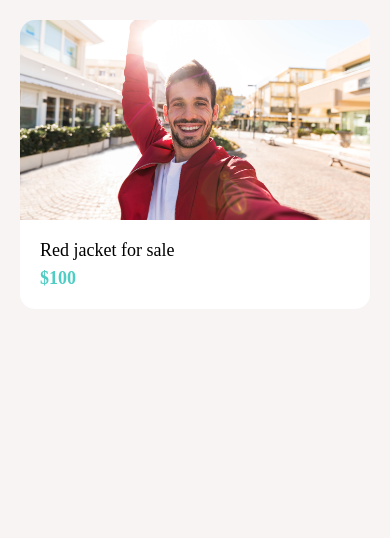
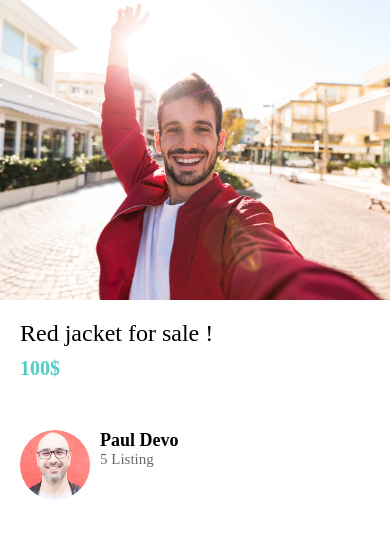
Before and after one commit to SuperBT02/DoneWithIt, a React Native app: screen / in a window 390 px wide. Shown: the top 538 px of the page. Built offline with nearby package versions, Linux system fonts and the light colour scheme.

Commit message:
Listing DetailScreen and ListItem component

```diff
--- a/App.js
+++ b/App.js
@@ -5,18 +5,8 @@
 import AppText from "./app/components/AppText";
 import AppButton from "./app/components/AppButton";
 import Card from "./app/components/Card";
+import ListingDetailsScreen from "./app/screens/ListingDetailsScreen";
 
 export default function App() {
-  return <View style={{
-    backgroundColor: "#f8f4f4",
-    padding: 20,
-    paddingtop: 100,
-    flex:1,
-  }}>
-    <Card
-      title="Red jacket for sale"
-      subTitle="$100"
-      image={require("./app/assets/jacket.jpg")}
-    />
-  </View>;
+  return <ListingDetailsScreen />;
 }
--- /dev/null
+++ b/app/components/ListItem.js
@@ -0,0 +1,37 @@
+import React from "react";
+import { View, StyleSheet, Image} from "react-native";
+import AppText from "./AppText";
+import colors from "../config/colors";
+
+function ListItem({ title, subTitle, image }) {
+  return (
+    <View style={styles.container}>
+          <Image source={image} style={ styles.image} />
+      <View>
+        <AppText style={styles.title}>{title}</AppText>
+        <AppText style={styles.subTitle}>{subTitle}</AppText>
+      </View>
+    </View>
+  );
+}
+
+const styles = StyleSheet.create({
+  container: {
+    flexDirection: "row",
+  },
+  image: {
+    width: 70,
+    height: 70,
+    borderRadius: 35,
+    marginRight: 10,
+    },
+    title: {
+        fontWeight: "600",
+
+    },
+    subTitle: {
+        color: colors.gray,
+        fontSize:15
+    },
+});
+export default ListItem;
--- a/app/config/colors.js
+++ b/app/config/colors.js
@@ -3,4 +3,5 @@
   secondary: "#4ecdc4",
   black: "#000",
   white: '#fff',
+  gray:'#6e6969',
 };
--- /dev/null
+++ b/app/screens/ListingDetailsScreen.js
@@ -0,0 +1,50 @@
+import React from "react";
+import { View, Image, StyleSheet, } from "react-native";
+
+import AppText from "../components/AppText";
+import colors from "../config/colors";
+import ListItem from "../components/ListItem";
+
+function ListingDetailsScreen(props) {
+    return (
+        <View>
+            <Image source={require("../assets/jacket.jpg")} style={styles.image} />
+            <View style={styles.detailsContainer}>
+                <AppText style={styles.title}>Red jacket for sale !</AppText>
+                <AppText style={styles.price}>100$</AppText>
+                <View style={styles.userContainer}>
+
+                    <ListItem
+                        image={require("../assets/mosh.jpg")}
+                        title="Paul Devo"
+                        subTitle="5 Listing"
+                    />
+                </View>
+            </View>
+        </View>
+    );
+}
+
+const styles = StyleSheet.create({
+    detailsContainer: {
+        padding: 20,
+    },
+    image: {
+        width: "100%",
+        height: 300,
+    },
+    title: {
+        fontSize: 24,
+        fontWeight: "500",
+    },
+    price: {
+        color: colors.secondary,
+        fontWeight: "bold",
+        fontSize: 20,
+        marginVertical: 10,
+    },
+    userContainer: {
+        marginVertical: 40,
+    }
+});
+export default ListingDetailsScreen;
```
